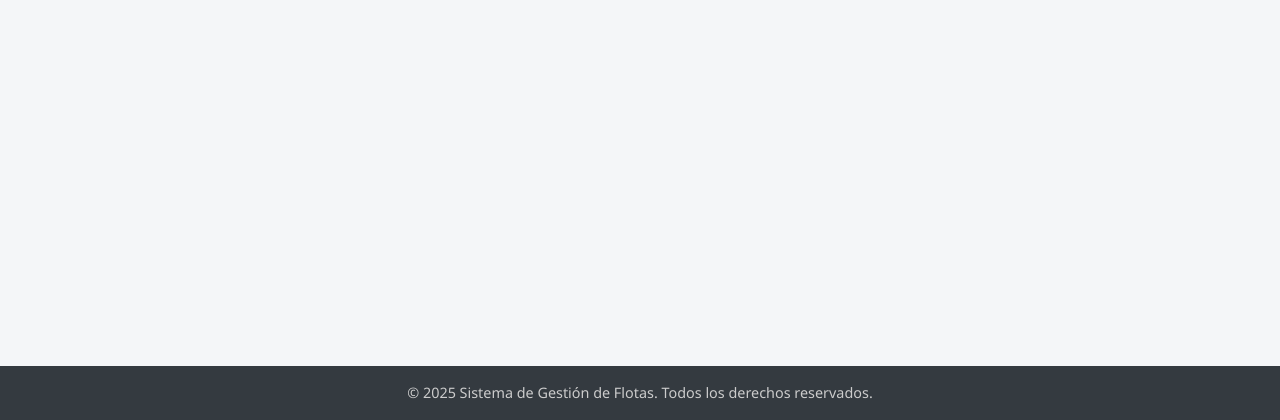
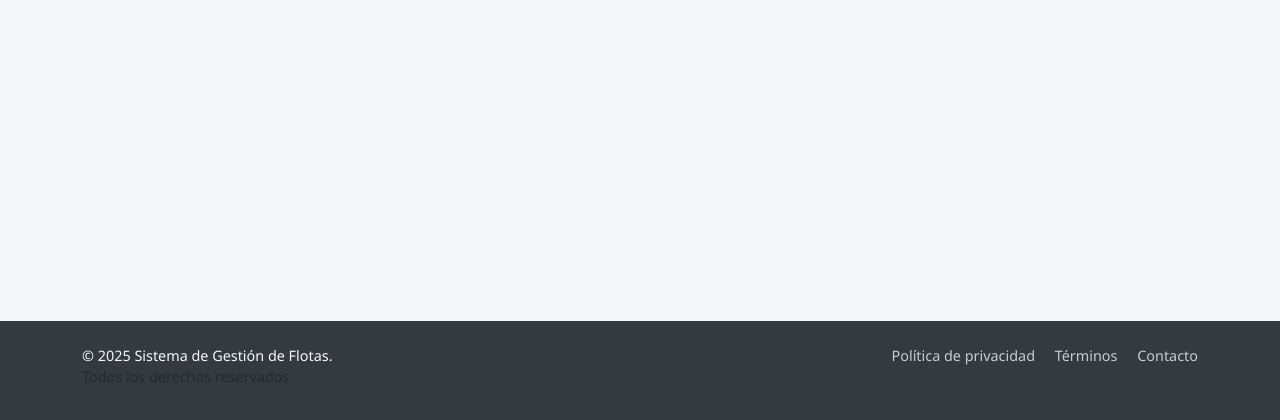
Before and after one commit to C4rlo5Riv3ra/PA-Mantenimiento-Flotas, a Django app: page /app/alertas/ in a window 1280 px wide. Shown: the part 380-800 px from the top of the page. Run offline with Django 5.2, Linux system fonts and the light colour scheme; data that the repository does not hold is empty.

Commit message:
moficacion del menu

```diff
--- a/app/templates/flotas/base.html
+++ b/app/templates/flotas/base.html
@@ -41,13 +41,20 @@
         footer {
             background-color: #343a40;
             color: #ccc;
-            text-align: center;
-            padding: 1rem;
             font-size: 0.9rem;
-            position: sticky;
-            bottom: 0;
-            width: 100%;
             margin-top: auto;
+            padding: 1.5rem 0;
+        }
+
+        footer a {
+            color: #ccc;
+            text-decoration: none;
+            margin-left: 1rem;
+        }
+
+        footer a:hover {
+            color: #ffc107;
+            text-decoration: underline;
         }
 
         @keyframes fadeInUp {
@@ -92,8 +99,9 @@
 
                     {% if user.is_authenticated %}
                     <li class="nav-item dropdown">
-                            <a class="nav-link dropdown-toggle" href="#" id="navbarDropdown" role="button" data-bs-toggle="dropdown" aria-expanded="false">
-                                <i class="bi bi-person-circle me-1"></i>{{ user.username }}
+                        <a class="nav-link dropdown-toggle fw-bold text-warning" href="#" id="navbarDropdown" role="button" data-bs-toggle="dropdown" aria-expanded="false">
+                            <i class="bi bi-person-circle me-1"></i>
+                            <span class="badge bg-light text-dark">{{ user.username }}</span>
                         </a>
                         <ul class="dropdown-menu dropdown-menu-end" aria-labelledby="navbarDropdown">
                             <li>
@@ -103,7 +111,6 @@
                                 </form>
                             </li>
                         </ul>
-
                     </li>
                     {% else %}
                     <li class="nav-item">
@@ -122,13 +129,24 @@
         </div>
     </nav>
 
-
     <main class="container">
         {% block content %}{% endblock %}
     </main>
 
     <footer>
-        &copy; 2025 Sistema de Gestión de Flotas. Todos los derechos reservados.
+        <div class="container">
+            <div class="row text-center text-md-start">
+                <div class="col-md-6 mb-2">
+                    <span class="text-light">&copy; 2025 Sistema de Gestión de Flotas.</span><br>
+                    <span class="text-muted">Todos los derechos reservados.</span>
+                </div>
+                <div class="col-md-6 text-md-end">
+                    <a href="#">Política de privacidad</a>
+                    <a href="#">Términos</a>
+                    <a href="#">Contacto</a>
+                </div>
+            </div>
+        </div>
     </footer>
 
     <script src="https://cdn.jsdelivr.net/npm/bootstrap@5.3.0/dist/js/bootstrap.bundle.min.js"></script>
```
Lines whose indentation alone changed are shown as unchanged.
